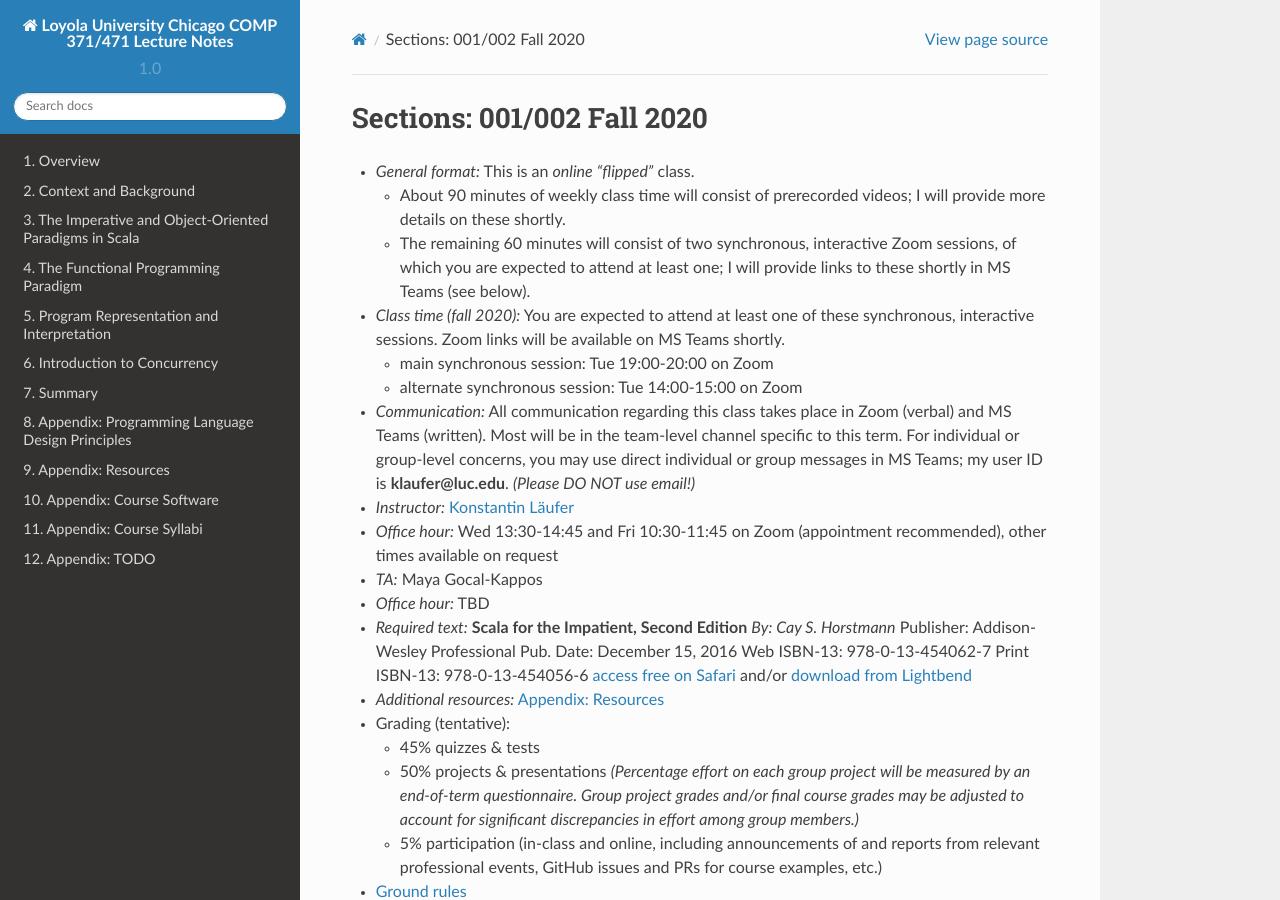
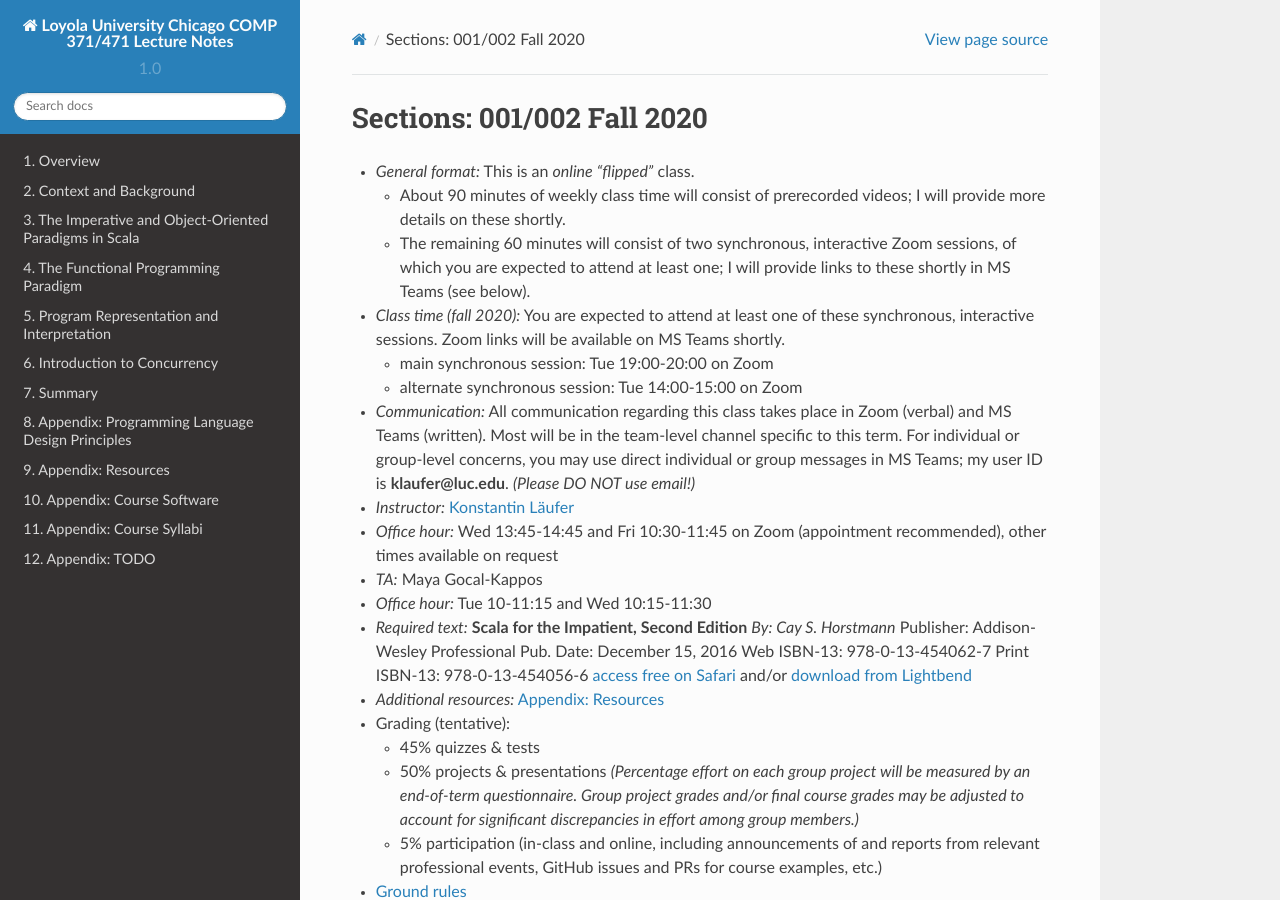
Before and after one commit to lucproglangcourse/lucproglangcourse.github.io, a Sphinx documentation site: the page built from source/syllabi/2020Fall.rst, in a window 1280 px wide and 900 px high. Built offline with Sphinx 7.4.7 and the Read the Docs theme 2.0.0, drawn with Linux system fonts in a browser that asks for light colours.

Commit message:
added TA office hours
Signed-off-by: Konstantin Läufer <klaeufer@gmail.com>

```diff
--- a/source/syllabi/2020Fall.rst
+++ b/source/syllabi/2020Fall.rst
@@ -14,9 +14,9 @@
 
 - *Communication:* All communication regarding this class takes place in Zoom (verbal) and MS Teams (written). Most will be in the team-level channel specific to this term. For individual or group-level concerns, you may use direct individual or group messages in MS Teams; my user ID is **klaufer@luc.edu**. *(Please DO NOT use email!)*
 - *Instructor:* `Konstantin Läufer <http://laufer.cs.luc.edu>`_
-- *Office hour:* Wed 13:30-14:45 and Fri 10:30-11:45 on Zoom (appointment recommended), other times available on request
+- *Office hour:* Wed 13:45-14:45 and Fri 10:30-11:45 on Zoom (appointment recommended), other times available on request
 - *TA:* Maya Gocal-Kappos
-- *Office hour:* TBD
+- *Office hour:* Tue 10-11:15 and Wed 10:15-11:30
 - *Required text:*
   **Scala for the Impatient, Second Edition**
   *By: Cay S. Horstmann*
```
